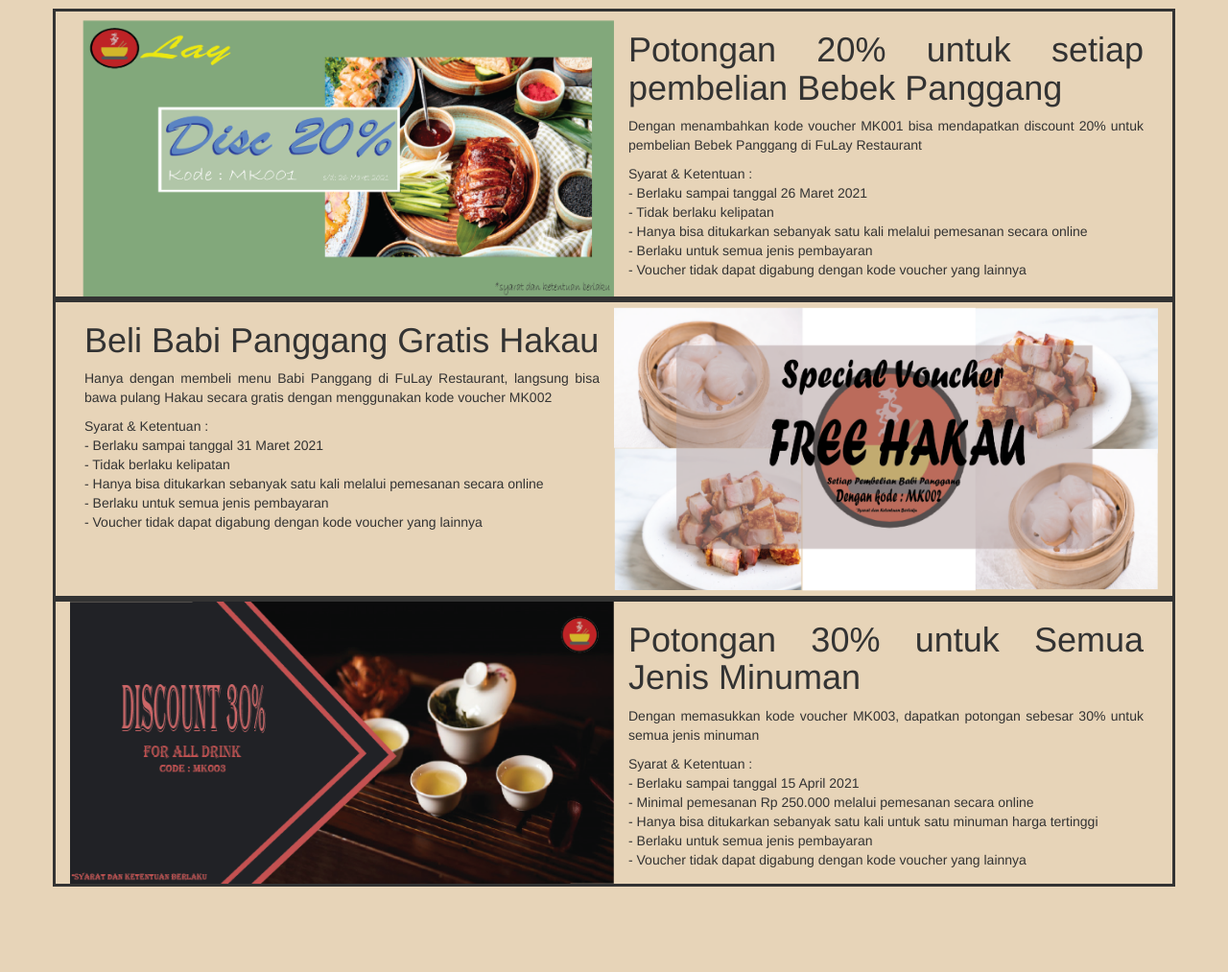
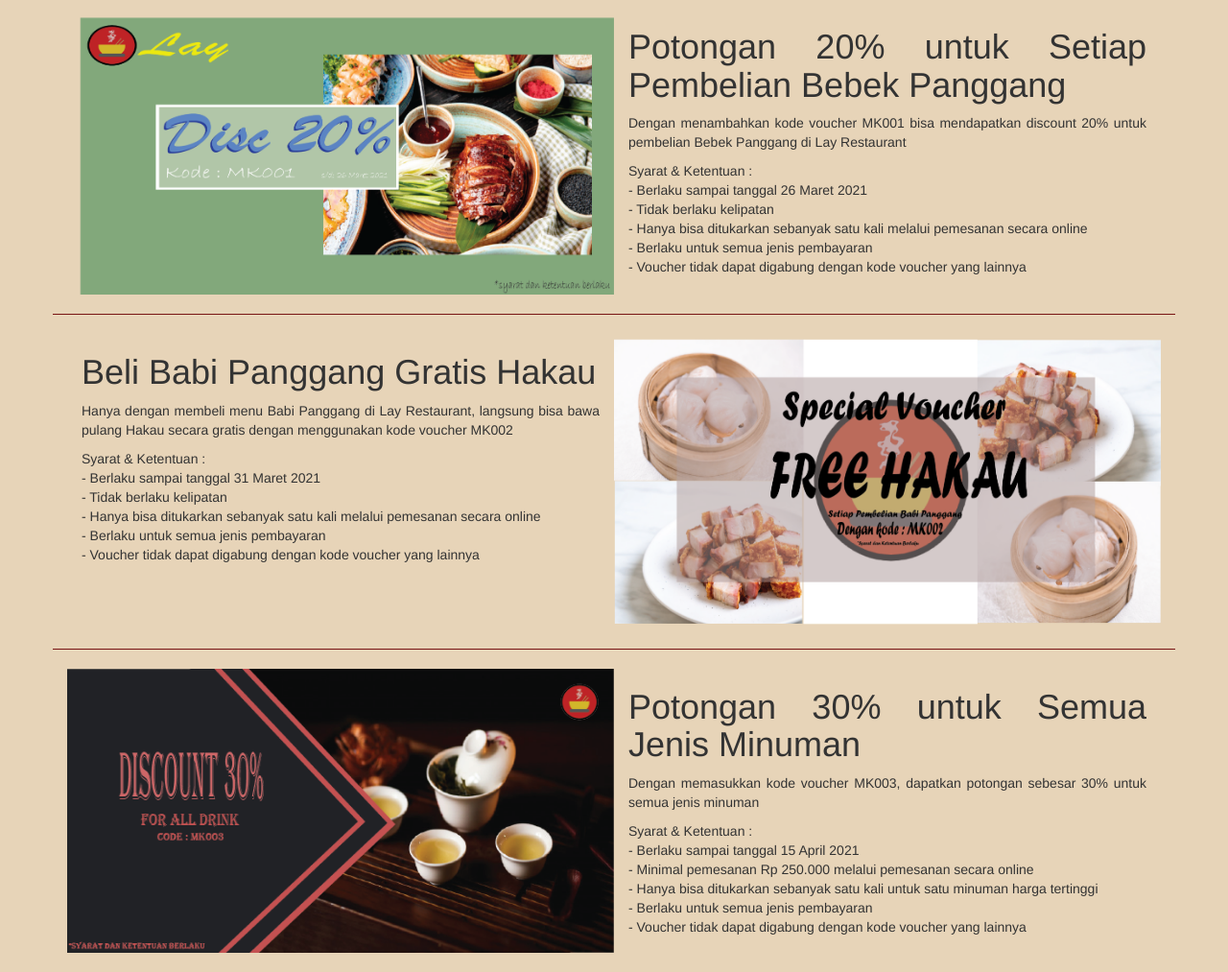
Before and after one commit to bintangraharja/UTSWebProg, a PHP site: page /View/Promotions.php in a window 1280 px wide. Shown: the part 51-1064 px from the top of the page at 96% size. Before the commit the page ends 975 px from the top, so only its background shows below. Run offline with PHP 8.4, Linux system fonts and the light colour scheme.

Commit message:
Nan lelah bisa yuk

```diff
--- a/Controller/FetchAdmin.php
+++ b/Controller/FetchAdmin.php
@@ -9,7 +9,7 @@
         while($row = mysqli_fetch_array($result)){
 
             $output .= '
-               <h2 style="text-align: center;">Edit Menu </h2>
+               <h2 class="h2-home">Edit Menu </h2>
                <form action="../Controller/EditMenuController.php?id='.$row['IDMenu'].'" method="POST" enctype="multipart/form-data">
 			<div class="form-group">
 				<label for="idMenu">ID Menu :</label>
--- a/Include/Style.php
+++ b/Include/Style.php
@@ -3,3 +3,5 @@
 <script src="https://ajax.googleapis.com/ajax/libs/jquery/3.5.1/jquery.min.js"></script>
 <script src="https://maxcdn.bootstrapcdn.com/bootstrap/3.4.1/js/bootstrap.min.js"></script>
 <link rel="stylesheet" type="text/css" href="../Asset/style.css">
+<link rel="preconnect" href="https://fonts.gstatic.com">
+<link href="https://fonts.googleapis.com/css2?family=Kaushan+Script&display=swap" rel="stylesheet">
--- a/View/Appetizer.php
+++ b/View/Appetizer.php
@@ -12,7 +12,7 @@
 	<br><br><br><br>
 	<div class="container">
 		<div class="headMenu">
-			<h2>APPETIZER</h2>
+			<h2 class="h2-home">APPETIZER</h2>
 		</div>
 		<div class="">
 			<?php
@@ -45,6 +45,7 @@
 			?>
 		</div>
 	</div>
+	<br>
 
 	<div class="container">
 		<div id="thisModal" class="modal fade" role="dialog">
--- a/View/Dessert.php
+++ b/View/Dessert.php
@@ -12,7 +12,7 @@
 	<br><br><br><br>
 	<div class="container">
 		<div class="headMenu">
-			<h2>DESSERT</h2>
+			<h2 class="h2-home">DESSERT</h2>
 		</div>
 		<div class="">
 			<?php
@@ -45,6 +45,7 @@
 			?>
 		</div>
 	</div>
+	<br>
 
 	<div class="container">
 		<div id="thisModal" class="modal fade" role="dialog">
--- a/View/Drink.php
+++ b/View/Drink.php
@@ -12,7 +12,7 @@
 	<br><br><br><br>
 	<div class="container">
 		<div class="headMenu">
-			<h2>DRINK</h2>
+			<h2 class="h2-home">DRINK</h2>
 		</div>
 		<div class="">
 			<?php
@@ -45,6 +45,7 @@
 			?>
 		</div>
 	</div>
+	<br>
 
 	<div class="container">
 		<div id="thisModal" class="modal fade" role="dialog">
--- a/View/HeaderIn.php
+++ b/View/HeaderIn.php
@@ -38,7 +38,7 @@
 			<div class="modal-content">
 				<div class="modal-header">
 					<button type="button" class="close" data-dismiss="modal"><span class="glyphicon glyphicon-chevron-right"></span></button>
-					<h4>My Cart</h4>
+					<h3 class="h2-home">My Cart</h3>
 				</div>
 				<div class="modal-body cart-body">
 					<table id="tables" class="table table-striped table-border dataTable" style="width: 100%">
--- a/View/Home.php
+++ b/View/Home.php
@@ -20,7 +20,7 @@
 	<div class="container">
 		<div>
 			<br><br><br>
-			<h3 style="text-align: center;">Find Our Best Deals</h3>
+			<h2 class="h2-home">Find Our Best Deals</h2>
 		  	<div id="myCarousel" class="carousel slide" data-ride="carousel">
 			    <ol class="carousel-indicators">
 			      	<li data-target="#myCarousel" data-slide-to="0" class="active"></li>
@@ -52,7 +52,7 @@
 		<!-- Chef's Recommendation -->
 		<div>
 			<br><br><br>
-			<h3 style="text-align: center;">Chef's Recommendation</h3>
+			<h2 class="h2-home">Chef's Recommendation</h2>
 			<div class="row">
 				<div class="column-home">
 			    	<img src="../Asset/Gallery/L0012.jpg" class="image" style="width: 100%">
@@ -107,7 +107,7 @@
 			</div>
 			<div class="">
 				<div class="mid">
-					<a href="MainDish.php"><button type="button" class="btn btn-lg btnReglog">SEE MENU <span class="glyphicon glyphicon-arrow-right"></span></button></a>
+					<a href="MainDish.php"><button type="button" class="btn btn-lg btnReglog h2-home">SEE MENU <span class="glyphicon glyphicon-arrow-right"></span></button></a>
 				</div>
 			</div>
 		</div>
--- a/View/HomeAdmin.php
+++ b/View/HomeAdmin.php
@@ -55,11 +55,9 @@
 						<td><?php echo $row['Deskripsi']; ?></td>
 						<td><a class='editMenu' id='<?php echo $row['IDMenu']?>'>
 								<span class="glyphicon glyphicon-wrench"></span>
-								Edit
 							</a>
 							<a class='deleteMenu' id='<?php echo $row['IDMenu']?>'>
 								<span class="glyphicon glyphicon-trash"></span>
-								Delete
 							</a>
 						</td>
 
@@ -89,7 +87,7 @@
 				<div class="modal-content">
 					<div class="modal-header">
 						<button type="button" class="close" data-dismiss="modal"><span class="glyphicon glyphicon-remove"></span></button>
-						<h4>Add Menu</h4>
+						<h3 class="h2-home">Add Menu</h3>
 					</div>
 					<div class="modal-body">
 						<form action="../Controller/AddMenuController.php" method="post" enctype="multipart/form-data">
--- a/View/LogIn.php
+++ b/View/LogIn.php
@@ -16,7 +16,7 @@
 <body class="bg-body">
 	<br><br><br><br>
 	<div class="container bg-form">
-		<h2 style="text-align: center;">LOG IN</h2>
+		<h2 class="h2-home">LOG IN</h2>
 		<form action="../Controller/LoginController.php" method="POST">
 			<div class="input-container">
 				<i class="fa fa-envelope icon"></i>
--- a/View/Promotions.php
+++ b/View/Promotions.php
@@ -9,12 +9,13 @@ session_start();
 ?>
 <body class="bg-body">
 	<br><br><br>
+	<div class="container">
 		<div class = "row">
-	<div class="container" style="border-style: solid;">
+			<div class="container">
 				<img src="../Asset/Gallery/voucher1.png" style="width:50%">
 				<div class ="col-sm-6" style="text-align:justify; float:right;">
-				<h1>Potongan 20% untuk setiap pembelian Bebek Panggang</h1>
-				<p>Dengan menambahkan kode voucher MK001 bisa mendapatkan discount 20% untuk pembelian Bebek Panggang di FuLay Restaurant</p>
+					<h1>Potongan 20% untuk Setiap Pembelian Bebek Panggang</h1>
+					<p>Dengan menambahkan kode voucher MK001 bisa mendapatkan discount 20% untuk pembelian Bebek Panggang di Lay Restaurant</p>
 					<p>Syarat & Ketentuan :
 					<br>	- Berlaku sampai tanggal 26 Maret 2021
 					<br>	- Tidak berlaku kelipatan
@@ -23,11 +24,12 @@ session_start();
 					<br>	- Voucher tidak dapat digabung dengan kode voucher yang lainnya</p>
 				</div>
 			</div>
-		<div class="container" style="border-style: solid;">
+			<hr style="border-color: #781313">
+			<div class="container">
 				<img src="../Asset/Gallery/voucher2.png" style="width:50%; float:right;">
 				<div class ="col-sm-6" style="text-align:justify;">
 					<h1>Beli Babi Panggang Gratis Hakau</h1>
-				<p>Hanya dengan membeli menu Babi Panggang di FuLay Restaurant, langsung bisa bawa pulang Hakau secara gratis dengan menggunakan kode voucher MK002</p>
+					<p>Hanya dengan membeli menu Babi Panggang di Lay Restaurant, langsung bisa bawa pulang Hakau secara gratis dengan menggunakan kode voucher MK002</p>
 					<p>Syarat & Ketentuan :
 					<br>	- Berlaku sampai tanggal 31 Maret 2021
 					<br>	- Tidak berlaku kelipatan
@@ -36,7 +38,8 @@ session_start();
 					<br>	- Voucher tidak dapat digabung dengan kode voucher yang lainnya</p>
 				</div>
 			</div>
-	<div class="container" style="border-style: solid;">
+			<hr style="border-color: #781313">
+			<div class="container">
 				<img src="../Asset/Gallery/voucher3.png" style="width:50%">
 				<div class ="col-sm-6" style="text-align:justify; float:right;">
 					<h1>Potongan 30% untuk Semua Jenis Minuman</h1>
@@ -49,5 +52,7 @@ session_start();
 					<br>	- Voucher tidak dapat digabung dengan kode voucher yang lainnya</p>
 				</div>
 			</div>
+			<br>
+		</div>
 	</div>
 </body>
--- a/View/Register.php
+++ b/View/Register.php
@@ -15,7 +15,7 @@
 <body class="bg-body">
 	<br><br><br><br>
 	<div class="container bg-form">
-		<h2 style="text-align: center;">REGISTER</h2>
+		<h2 class="h2-home">REGISTER</h2>
 		<form action="../Controller/RegisterController.php" method="POST">
 			<div class="form-group">
 				<div class="form-inline">
```
Also changed, not shown: Asset/style.css (+34 -0 lines), View/ContactUs.php (+5 -31 lines), View/MainDish.php (+6 -5 lines). Lines whose indentation alone changed are shown as unchanged.
